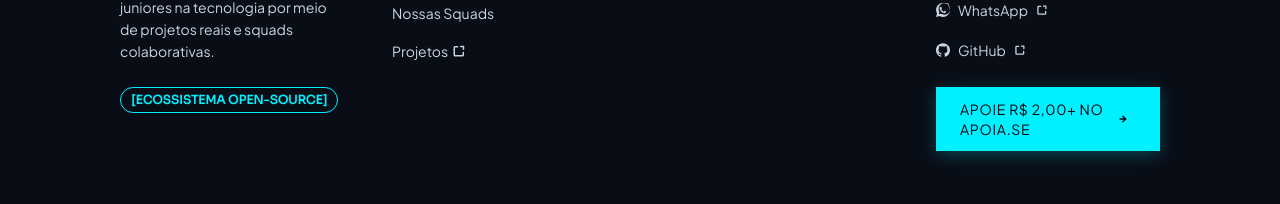
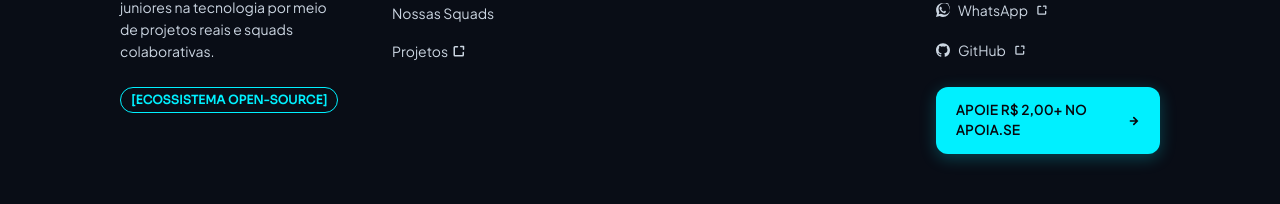
Before and after one commit to ANDERSONGUASSU/devlevelup, a React (Vite) app: page / in a window 1280 px wide. Shown: the part 6893-7097 px from the top of the page. Built offline with nearby package versions, Linux system fonts and the light colour scheme.

Commit message:
fix(footer): padroniza botão de apoio com estilo dos demais CTAs

```diff
--- a/src/components/footer/FooterSocial.tsx
+++ b/src/components/footer/FooterSocial.tsx
@@ -7,7 +7,7 @@ import {
 } from '../ui/icons'
 import { Button } from '../ui/Button'
 import { siteConfig } from '../../config'
-import { socialLinks } from '../../data/footer'
+import { footerCopy, socialLinks } from '../../data/footer'
 import { cn } from '../../lib/utils'
 
 interface FooterSocialProps {
@@ -25,7 +25,7 @@ export function FooterSocial({ className }: FooterSocialProps) {
     <div className={cn('flex flex-col gap-6', className)}>
       <div className="flex flex-col gap-4">
         <h3 className="font-sans text-base font-semibold text-arcade-footer-heading">
-          {'Canais Oficiais'}
+          {footerCopy.socialTitle}
         </h3>
         <ul className="flex flex-col gap-4">
           {socialLinks.map((link) => {
@@ -51,9 +51,9 @@ export function FooterSocial({ className }: FooterSocialProps) {
         href={siteConfig.links.apoia}
         variant="cyan"
         size="lg"
-        className="w-fit shadow-arcade-cta-cyan hover:bg-arcade-cyan/90"
+        className="w-fit rounded-lg px-4 py-3.5 font-sans font-bold text-[13px] tracking-[0.04em] shadow-arcade-cta-cyan after:hidden lg:rounded-xl lg:px-5"
       >
-        {'Apoie R$ 2,00+ no Apoia.se'}
+        {footerCopy.ctaLabel}
         <ArrowRightIcon className="size-3.5" />
       </Button>
     </div>
--- a/src/data/footer.ts
+++ b/src/data/footer.ts
@@ -39,3 +39,8 @@ export const socialLinks: SocialLink[] = [
   { label: 'WhatsApp', href: siteConfig.links.whatsapp, icon: 'whatsapp' },
   { label: 'GitHub', href: siteConfig.links.github, icon: 'github' },
 ]
+
+export const footerCopy = {
+  socialTitle: 'Canais Oficiais',
+  ctaLabel: 'Apoie R$ 2,00+ no Apoia.se',
+} as const
```
